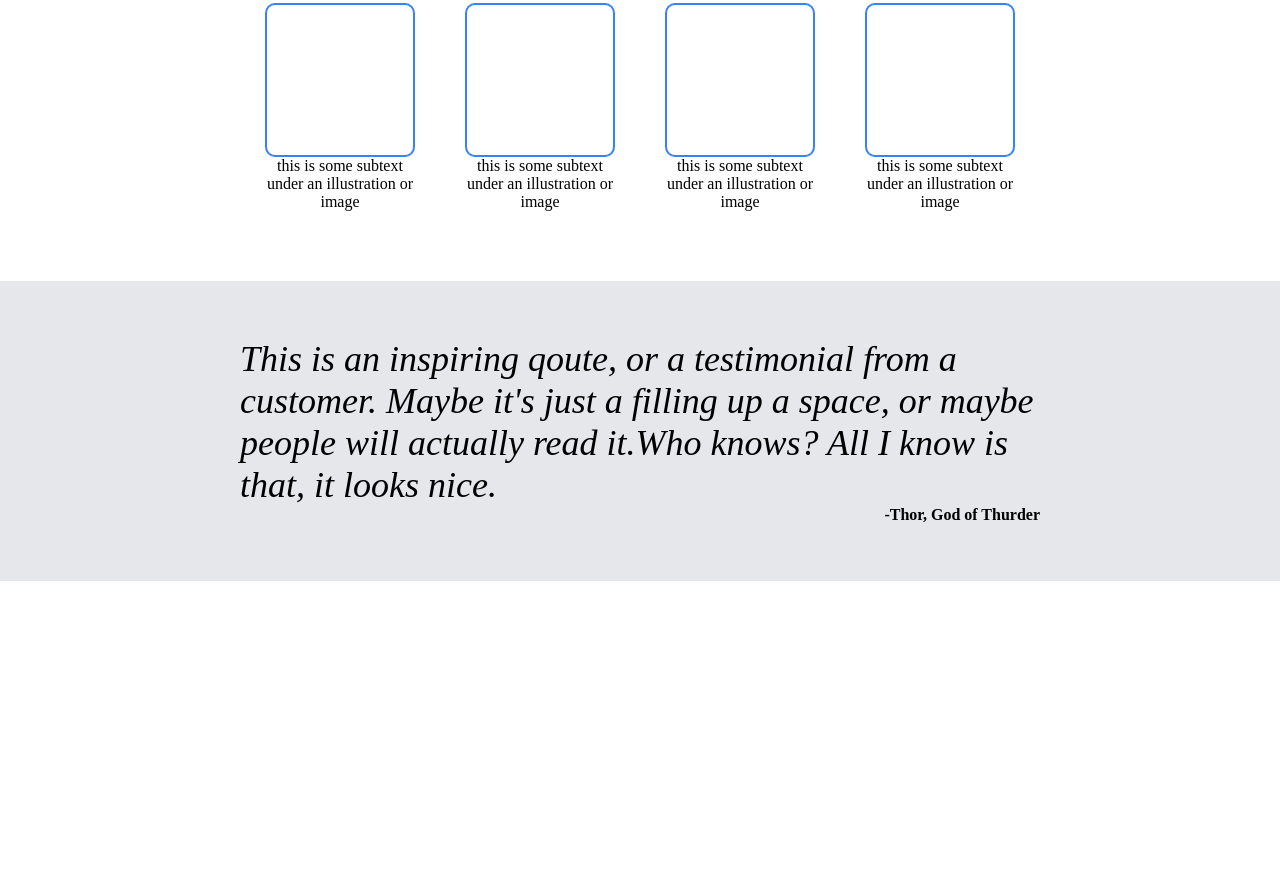
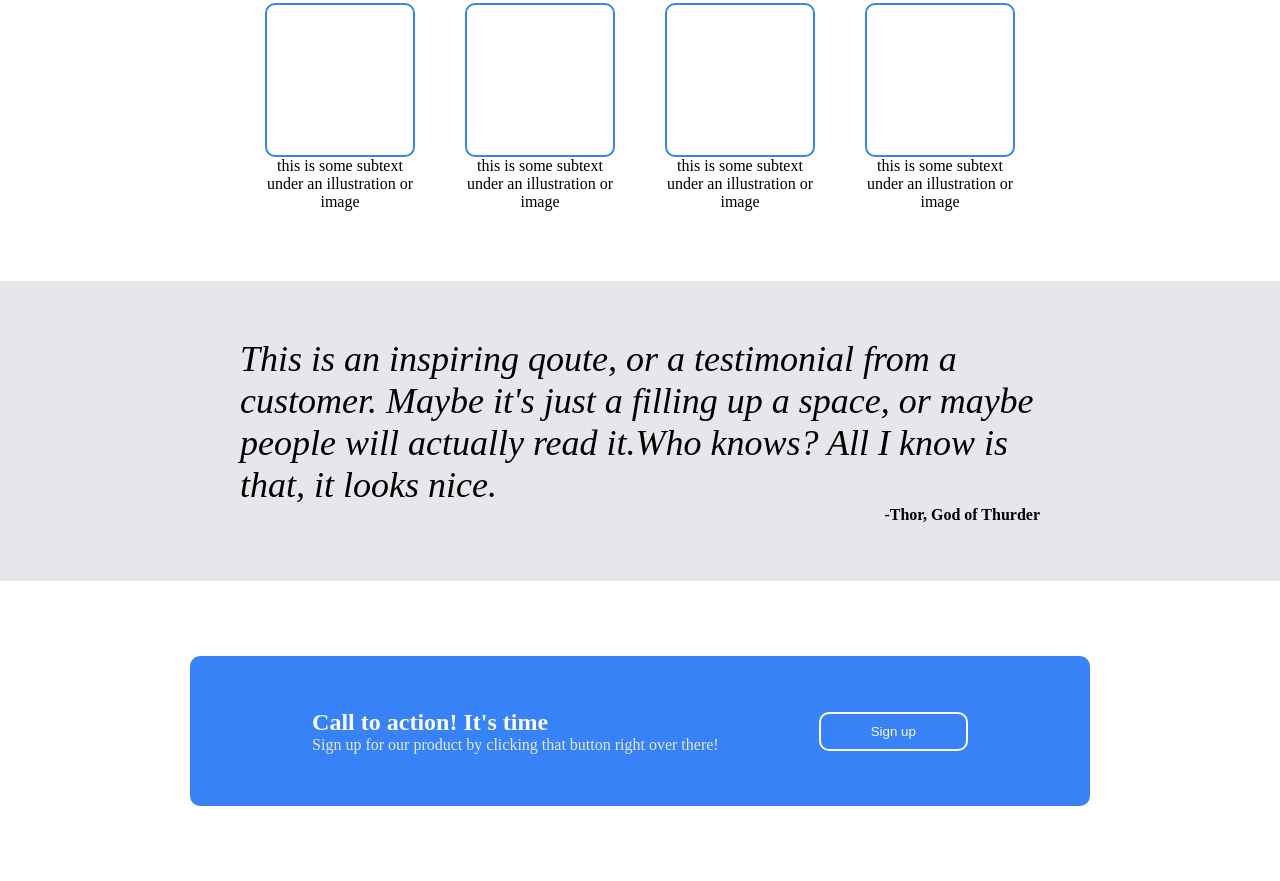
Before and after one commit to ayinde7277/Landing-Page, a plain HTML site: page index.html in a window 1280 px wide. Shown: the part 486-1367 px from the top of the page. Before the commit the page ends 1067 px from the top, so only its background shows below. Drawn offline with Linux system fonts and the light colour scheme.

Commit message:
Updated call to action section

```diff
--- a/index.html
+++ b/index.html
@@ -58,6 +58,15 @@
                 <p class="author">-Thor, God of Thurder</p>
             </div>
         </div>
+        <div class="action">
+            <div class="call">
+                <div class="to">
+                    <h2>Call to action! It's time </h2>
+                    <p>Sign up for our product by clicking that button right over there!</p>
+                </div>
+                <button>Sign up</button>
+            </div>
+        </div>
     </div>
 
 </body>
--- a/styles.css
+++ b/styles.css
@@ -105,3 +105,33 @@ ul a{
     text-align: right;
     font-weight: bold;
 }
+.action{
+    height: 300px;
+    display: flex;
+    align-items: center;
+    justify-content: center;
+}
+.call{
+    width: 900px;
+    background-color: #3882f8;
+    display: flex;
+    justify-content: center;
+    align-items: center;
+    height: 150px;
+    border-radius: 10px;
+    gap: 100px;
+}
+.to h2{
+    color:#f9faf8;
+    font-weight: bold;
+}
+.to p{
+    color: #e5e7eb;
+}
+.call button{
+    background-color: #3882f8;
+    padding: 10px 50px;
+    color: #f9faf8;
+    border: 2px solid #f9faf8;
+    border-radius: 10px;
+}
```
